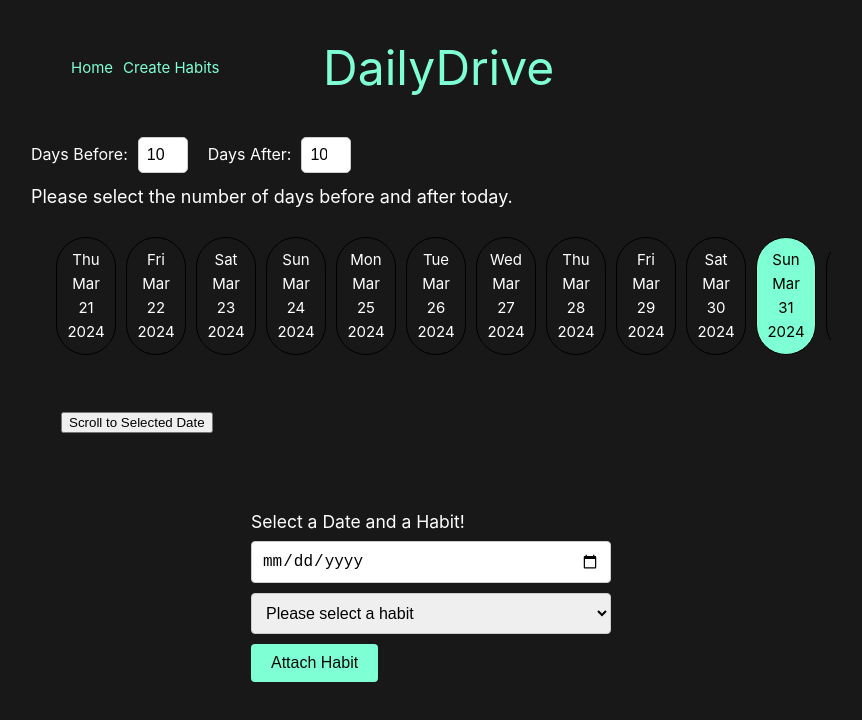
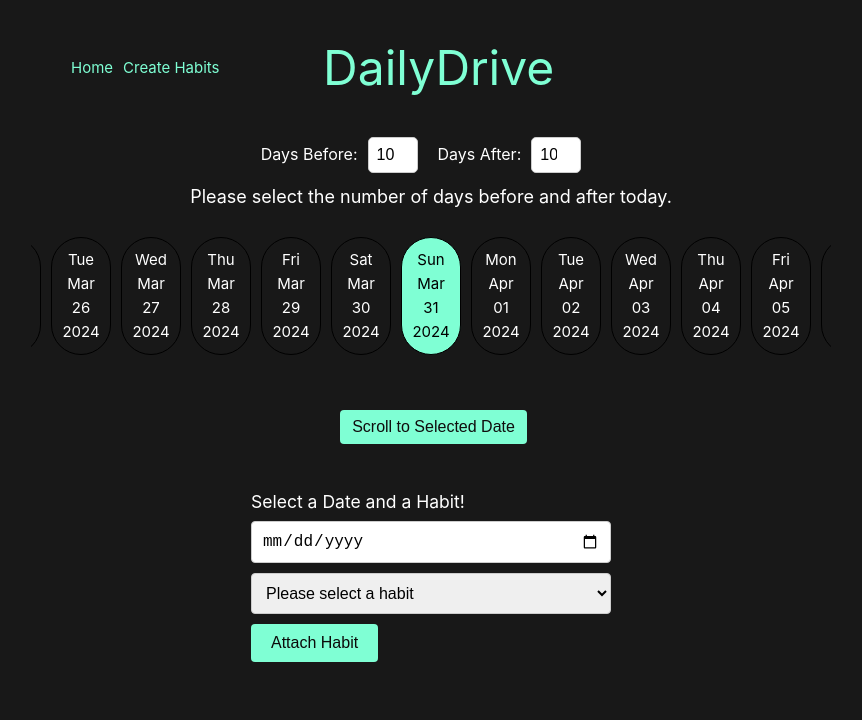
Before and after one commit to henriits/habit_tracker_vue, a Vue app in the folder habit-tracker/: page / in a window 1280 px wide. Shown: the top 720 px of the page, without its empty margins (209-1071 px from the left). Built offline with nearby package versions, Linux system fonts and the light colour scheme.

Commit message:
add styles to date adding and scroll button

```diff
--- a/habit-tracker/src/components/DatesView.vue
+++ b/habit-tracker/src/components/DatesView.vue
@@ -1,5 +1,6 @@
 <template>
-  <div>
+  <div class="date-container">
+    <div class="input-section">
       <label for="daysBeforeInput" class="input-label">Days Before:</label>
       <input
         id="daysBeforeInput"
@@ -18,6 +19,7 @@
       />
     </div>
     <p class="sentence">Please select the number of days before and after today.</p>
+  </div>
 
   <div ref="scrollContainer" class="scroll-container" @scroll="handleScroll">
     <div class="date-div-container">
@@ -37,7 +39,7 @@
     </div>
   </div>
   <div class="scroll-button-position">
-    <button class="custom-button" type="button" @click="scrollToMiddle">
+    <button class="scroll-button" type="button" @click="scrollToMiddle">
       Scroll to Selected Date
     </button>
   </div>
@@ -107,6 +109,11 @@ watch([numberOfDaysBefore, numberOfDaysAfter], () => {
 </script>
 
 <style scoped>
+.input-section {
+  display: flex;
+  align-items: center;
+}
+
 .input-label {
   font-size: 16px;
   margin-right: 10px;
@@ -126,8 +133,20 @@ watch([numberOfDaysBefore, numberOfDaysAfter], () => {
   margin-top: 10px;
 }
 
-.scroll-button-position {
-  margin: 30px;
+.scroll-button {
+  font-size: 16px;
+  padding: 8px 12px;
+  margin-left: 5px;
+  margin-top: 30px;
+  background-color: aquamarine;
+  color: #100d0d;
+  border: none;
+  border-radius: 4px;
+  cursor: pointer;
+}
+
+.scroll-button:hover {
+  background-color: aqua;
 }
 
 .date-div-container {
@@ -153,11 +172,16 @@ watch([numberOfDaysBefore, numberOfDaysAfter], () => {
   background-color: #f0f0f042;
 }
 
-.scroll-container {
+.scroll-container,
+.date-container,
+.scroll-button-position {
   direction: ltr;
-  display: block;
   overflow: auto;
   height: 20%;
+  display: flex;
+  flex-direction: column;
+  align-items: center;
+  justify-content: center;
 }
 
 .glow-selected {
```
Lines whose indentation alone changed are shown as unchanged.
